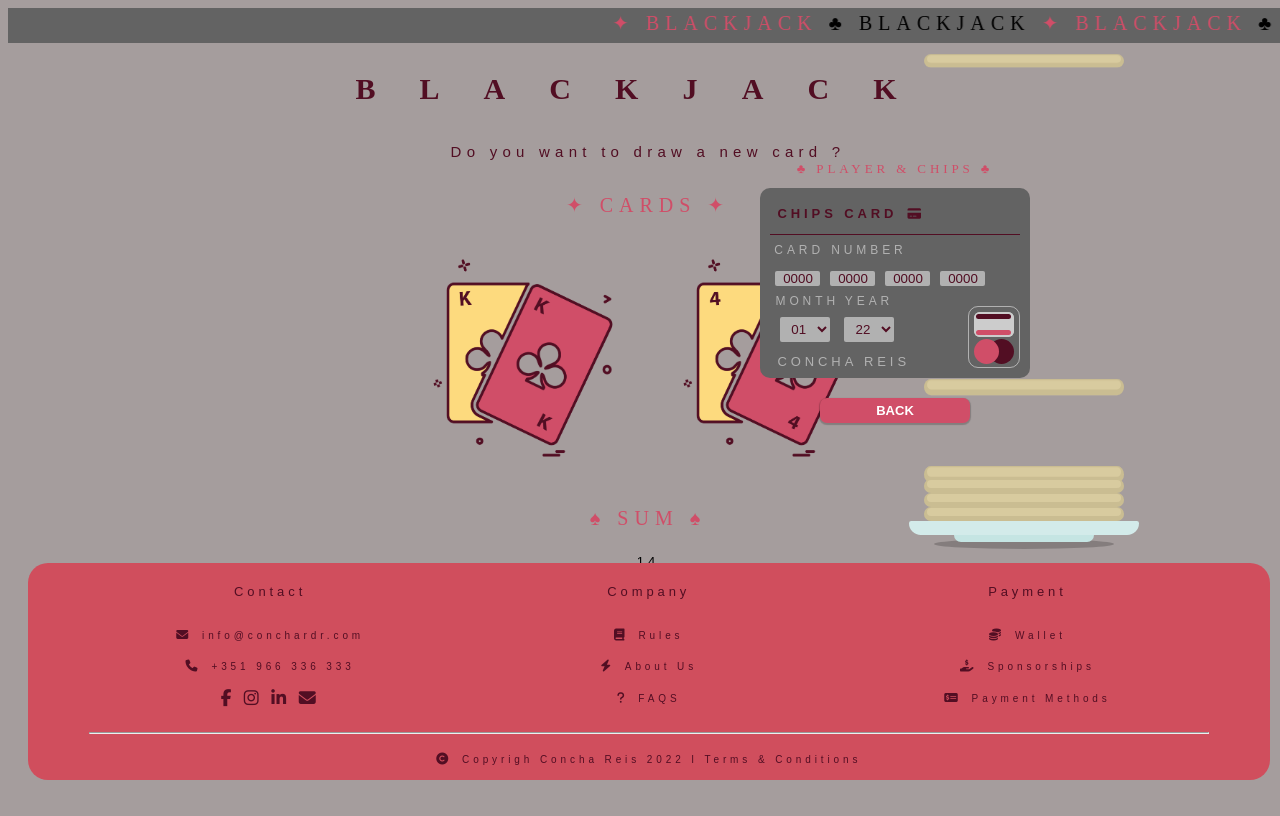
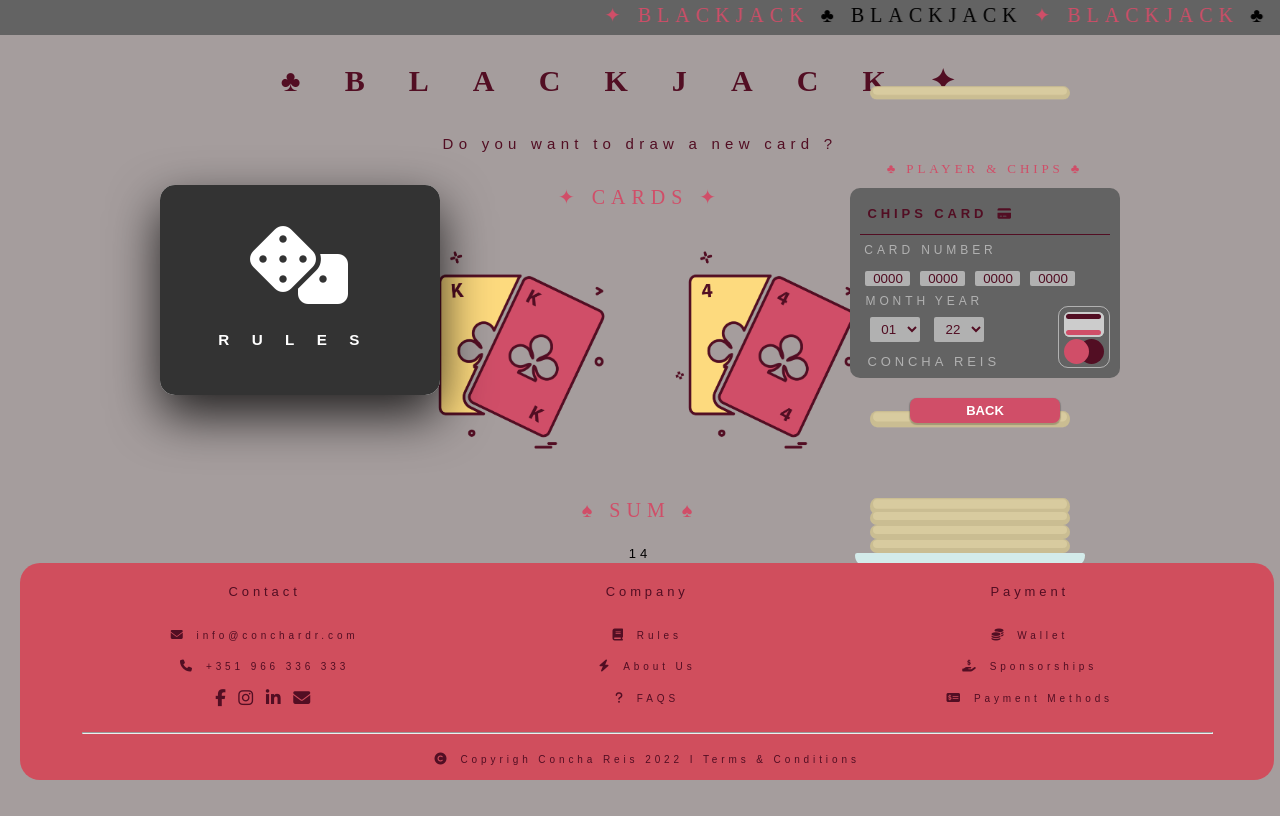
Before and after one commit to conchareis/blackjack, a plain HTML site: page index.html in a window 1280 px wide. Both pictures are taken after a click on the button "START GAME". Drawn offline with nearby package versions, Linux system fonts and the light colour scheme; a web font is replaced by a local one.

Commit message:
- Added Rules Card

```diff
--- a/css/index.less
+++ b/css/index.less
@@ -4,6 +4,22 @@
 @bordo: #520e23;
 @cinza-background: #a59d9d;
 @cinza-escuro: rgb(99, 99, 99);
+@cinza-rules: #333;
+
+
+html,body {
+  margin:0;
+  padding: 0;
+}
+
+
+// @media (max-width: 800px) {
+//   #container {
+//     padding: 0;
+//     margin: 0;
+//   }
+// }
+
 
 body {
   text-align: center;
@@ -73,10 +89,10 @@ button {
   border: none;
   border-radius: 7px;
   background-color: @bordo;
-  // color: @cinza-background;
   color: white;
   cursor: pointer;
-  margin-top: 40px;
+  margin-top: 15px;
+  // margin-top: 80px;
   font-weight: bold;
   box-shadow: 0px 1px 1px 1px rgba(0, 0, 0, 0.2);
 
@@ -85,6 +101,11 @@ button {
     color: @bordo;
     box-shadow: none;
   }
+}
+
+#back,
+#front {
+  margin-top: 40px;
 }
 
 #message-el {
@@ -170,7 +191,8 @@ footer {
   flex: 100%;
   flex-wrap: wrap;
   position: fixed;
-  width: 97%;
+  width: 98%;
+  // width: 95%;
   color: @bordo;
 
   p {
@@ -243,8 +265,10 @@ footer {
 
 .loader {
   position: absolute;
-  top: 60%;
-  left: 80%;
+  top: 64%;
+  // left: 80%;
+  // left: 82.5%;
+  right: 10vh;
   transform: translate(-50%, -50%);
 }
 .tall-stack {
@@ -413,7 +437,8 @@ select option {
   overflow: hidden;
   flex-direction: column;
   position: absolute;
-  right: 250px;
+  // right: 250px;
+  right: 20vh;
   font-family: "Ubuntu", sans-serif;
 }
 
@@ -765,111 +790,129 @@ input[type="number"]::-webkit-inner-spin-button {
 }
 
 
-
-
-
-
-
+// RULES CARD ---------------------------------------------------------------------------------------------------------------------------------------------------------------------------
 
 .big_container {
-  margin: 0;
+  // margin-left:100px;
+  left: 20vh;
   padding: 0;
   justify-content: center;
   align-items: center;
-  text-align: -webkit-center;
+  position: absolute;
+  top: 85px;
 
-  img {
-    width: 100;
-    height: 100;
+  i {
+    color: white;
+    font-size: 80px;
+    padding: 0;
   }
 }
 
 .container{
-  width: 1000px;
+  width: 300px;
   position: relative;
   justify-content: space-between;
+  // bottom:600;
 
+    &_card {
+      position: relative;
+      cursor: pointer;
+
+      &:hover {
+
+      .face.face2 {
+        transform: translateY(0);
+        border-top-left-radius: 0;
+        border-top-right-radius: 0;
       }
 
-.container .container_card{
-  position: relative;
-  cursor: pointer;
+      .face.face1 .content {
+        opacity: 1;
       }
 
-.container .container_card .face{
-  width: 300px;
-  height: 200px;
-  transition: 0.5s;
+      .face.face1{
+        background: @flamingo-pink;
+        transform: translateY(0);
+        border-bottom-left-radius: 0;
+        border-bottom-right-radius: 0;
+      }
     }
 
-.container .container_card .face.face1{
+    h3 {
+      margin: 20px 0 0;
+      padding: 0;
+      color: white;
+      text-align: center;
+      text-transform: uppercase;
+      letter-spacing: 1.47em;
+      font-family: "Ubuntu", sans-serif;
+      font-weight: bold;
+      }
+    }
+
+    p {
+      margin: 0;
+      padding: 0;
+      font-size: 11px;
+    }
+
+    a {
+      margin: 5px 0 0;
+      display:  inline-block;
+      text-decoration: none;
+      font-weight: 900;
+      color: @cinza-rules;
+      padding: 5px 12px;
+      border: 1px solid @cinza-rules;
+      font-size: 11px;
+      text-transform: uppercase;
+      border-radius: 8px;
+
+      &:hover {
+        background: @cinza-escuro;
+        color: #fff;
+        border: none;
+      }
+    }
+}
+
+
+.face {
+  width: 280px;
+  height: 210px;
+  transition: 0.5s;
+
+  &.face1 {
     position: relative;
-  background: #333;
+    background: @cinza-rules;
     display: flex;
     justify-content: center;
     align-items: center;
     z-index: 1;
     transform: translateY(100px);
+    border-radius: 15px;
+
+    &:hover .face.face2{
+      transform: translateY(0);
+    }
   }
 
-.container .container_card:hover .face.face1{
-  background: #ff0057;
-  transform: translateY(0);
-}
-
-.container .container_card .face.face1 .content{
-  opacity: 0.2;
-  transition: 0.5s;
-}
-
-.container .container_card:hover .face.face1 .content{
-  opacity: 1;
-}
-
-.container .container_card .face.face1 .content img{
-  max-width: 100px;
-}
-
-.container .container_card .face.face1 .content h3{
-  margin: 10px 0 0;
-  padding: 0;
-  color: #fff;
-  text-align: center;
-  font-size: 1.5em;
-}
-
-.container .container_card .face.face2{
+  &.face2 {
     position: relative;
-  background: #fff;
+    background: white;
     justify-content: center;
     align-items: center;
     padding: 20px;
     box-sizing: border-box;
     box-shadow: 0 20px 50px rgba(0, 0, 0, 0.8);
-  transform: translateY(-100px);
-  height: 250px;
+    transform: translateY(-110px);
+    height: 210px;
+    border-radius: 15px;
+  }
 }
 
-.container .container_card:hover .face.face2{
-  transform: translateY(0);
+
+content {
+  opacity: 0.2;
+  transition: 0.5s;
 }
-
-.container .container_card .face.face2 .content p{
-  margin: 0;
-  padding: 0;
-}
-
-.container .container_card .face.face2 .content a{
-  margin: 15px 0 0;
-  display:  inline-block;
-  text-decoration: none;
-  font-weight: 900;
-  color: #333;
-  padding: 5px;
-  border: 1px solid #333;
-}
-
-.container .container_card .face.face2 .content a:hover{
-  background: #333;
-  color: #fff;
-}
--- a/index.html
+++ b/index.html
@@ -21,7 +21,7 @@
     </div>
 
 
-    <h1>BlackJack</h1>
+    <h1>&#9827;BlackJack✦</h1>
 
     <p id="message-el">Want to earn some Pancakes ?</p>
 
@@ -149,33 +149,29 @@
 
 
 
+   <!-- RULES CARD
+        ------------------------------------------------------------------------------------------------------------------------------------------------------------------------------ -->
 
 
-
-
-
-
-
-
-<!-- <div class="big_container">
-        <div class="container">
+<div class="big_container">
+        <div class="container" id="container">
             <div class="container_card">
                 <div class="face face1">
                     <div class="content">
-                        <img src="https://github.com/Jhonierpc/WebDevelopment/blob/master/CSS%20Card%20Hover%20Effects/img/code_128.png?raw=true">
-                        <h3>Code</h3>
+                        <!-- <img src="https://github.com/Jhonierpc/WebDevelopment/blob/master/CSS%20Card%20Hover%20Effects/img/code_128.png?raw=true"> -->
+                        <i class="fa-solid fa-dice" id="dice"></i>
+                        <h3>Rules</h3>
                     </div>
                 </div>
                 <div class="face face2">
                     <div class="content">
-                        <p>Lorem ipsum dolor sit amet consectetur adipisicing elit. Quas cum cumque minus iste veritatis provident at.</p>
+                        <p>Overall, the participant attempts to get a count as close to 21 as possible, without going over 21.</p>
                             <a href="#">Read More</a>
                     </div>
                 </div>
             </div>
         </div>
-    </div> -->
-
+    </div>
 
 
 
--- a/index.js
+++ b/index.js
@@ -14,6 +14,7 @@ let cardsEl = document.getElementById("cards-el")
 let playerEl = document.getElementById("player-el")
 let cardName = document.getElementById("card-name")
 let balanceEl = document.getElementById("balance-el")
+let containerEl = document.getElementById("container")
 
 let playing = ""
 let startPlaying = document.getElementById("start")
@@ -185,7 +186,11 @@ function newCard() {
             c("#cards").show(),
             c("#sum").show(),
             playing = ("RESTART"),
-            startPlaying.textContent = playing
+            startPlaying.textContent = playing,
+            // containerEl.style.bottom = 582
+           startPlaying.style.marginTop = '80px'
         })
     })
 }(jQuery);
+
+// Quando as chips sao 0 o jogador fica fora de jogo - mostra uma mensagem ou algo assim
```
Also changed, not shown: css/index.css. Lines whose indentation alone changed are shown as unchanged.
